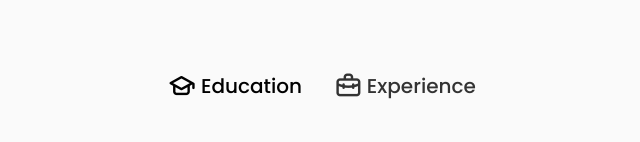
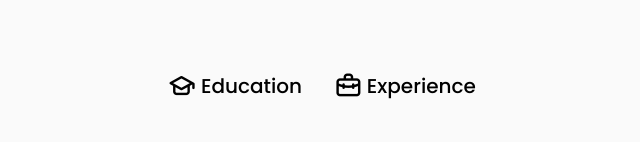
Before and after one commit to AmanWorku/AmanWorku.github.io, a React (Create React App) app: page / in a window 1280 px wide. Shown: the part 2789-2931 px from the top of the page, without its empty margins (318-958 px from the left). Built offline with nearby package versions, Linux system fonts and the light colour scheme.

Commit message:
Fix error

```diff
--- a/src/components/qualification/Qualification.jsx
+++ b/src/components/qualification/Qualification.jsx
@@ -12,7 +12,7 @@ const Qualification = () => {
                 <i className="uil uil-graduation-cap qualification__icon">
                 </i>{" "} Education
             </div>
-            <div className="qualification__button button--flex">
+            <div className="qualification__button qualification__active button--flex">
                 <i className="uil uil-briefcase-alt qualification__icon">
                 </i>{" "} Experience
             </div>
```
Also changed, not shown: src/components/qualification/qualification.css (+17 -0 lines).
